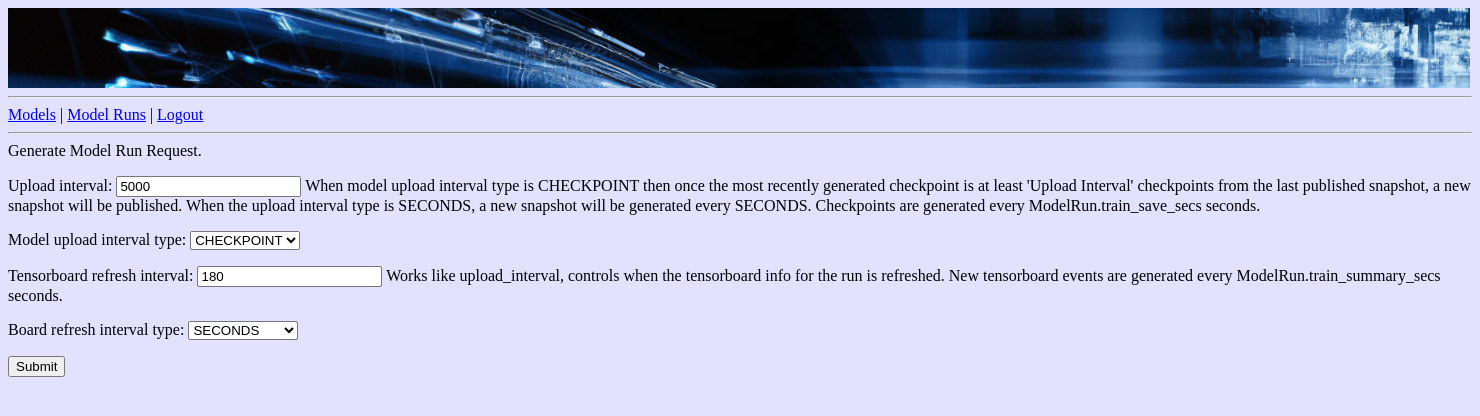
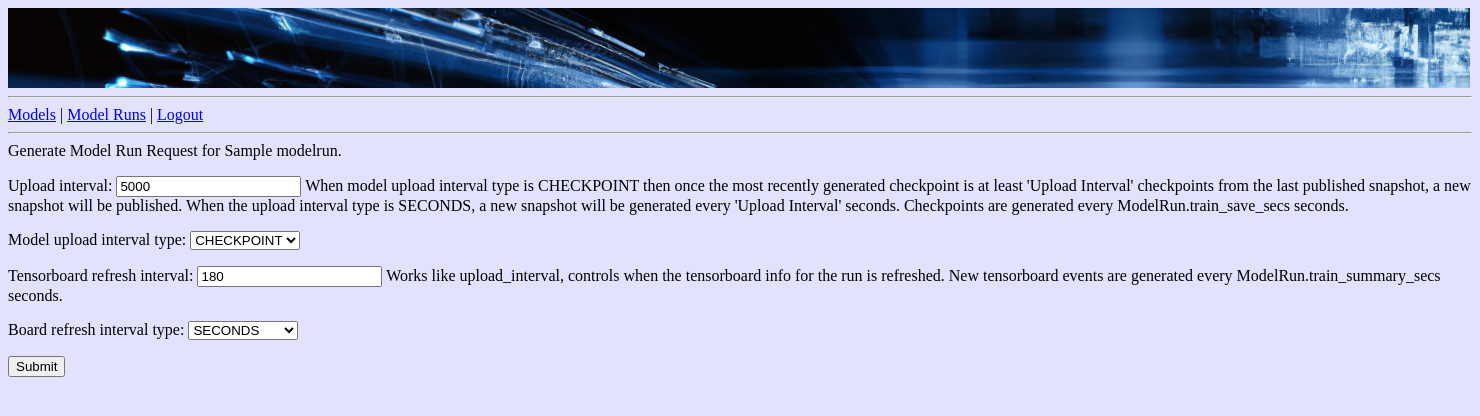
Before and after one commit to mattjwarren/django-wganmgr, a Django app: page /wganbrowser/modelrun_request/1/ in a window 1480 px wide. Shown: the top 416 px of the page. Run offline with Django 4.2, Linux system fonts and the light colour scheme; a user stored in the database is signed in; tables that the repository leaves empty hold one stand-in row (values such as "Sample post").

Commit message:
some modelrun form tweaks

```diff
--- a/wganmgr/wganbrowser/forms.py
+++ b/wganmgr/wganbrowser/forms.py
@@ -30,7 +30,7 @@ class modelRunRequestForm(forms.Form):
                      at least 'Upload Interval' checkpoints from the last
                      published snapshot, a new snapshot will be published.
                      When the upload interval type is SECONDS, a new
-                     snapshot will be generated every SECONDS.
+                     snapshot will be generated every 'Upload Interval' seconds.
                      Checkpoints are generated every ModelRun.train_save_secs
                      seconds.""")
     model_upload_interval_type = forms.ChoiceField(initial='CHECKPOINT',
--- a/wganmgr/wganbrowser/templates/wganbrowser/modelrun/modelrun_request.html
+++ b/wganmgr/wganbrowser/templates/wganbrowser/modelrun/modelrun_request.html
@@ -1,6 +1,6 @@
 {% extends "wganbrowser/page_base.html" %}
 {% block content %}
-    Generate Model Run Request.
+    Generate Model Run Request for {{ modelrun.name }}.
     <form action="{% url 'wganbrowser:modelrun_post' %}" method="post">
         {% csrf_token %}
         {{ form.as_p }}
--- a/wganmgr/wganbrowser/views.py
+++ b/wganmgr/wganbrowser/views.py
@@ -144,7 +144,7 @@ def modelrun_delete(request,modelrun_id):
 def modelrun_request(request,modelrun_id):
     modelrun = modelRun.objects.get(pk=modelrun_id)
     modelrun_request_form = modelRunRequestForm(initial={'modelrun_id':modelrun.id})
-    context={'form':modelrun_request_form}
+    context={'form':modelrun_request_form,'modelrun':modelrun}
     return render(request,'wganbrowser/modelrun/modelrun_request.html',context)
 
 @login_required
--- a/wganmgr/wganmgr/urls.py
+++ b/wganmgr/wganmgr/urls.py
@@ -20,4 +20,5 @@ urlpatterns = [
     path('wganbrowser/', include('wganbrowser.urls')),
     path('admin/', admin.site.urls),
     path('accounts/', include('django.contrib.auth.urls')),
+    path('', include('wganbrowser.urls')),
 ]
```
